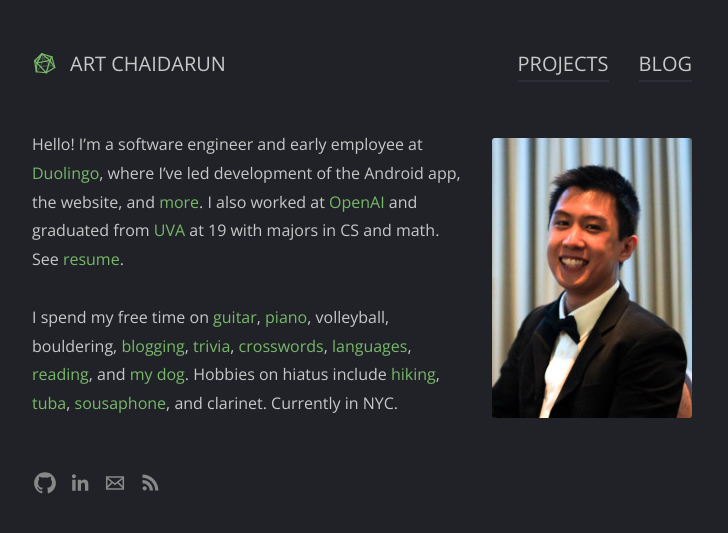
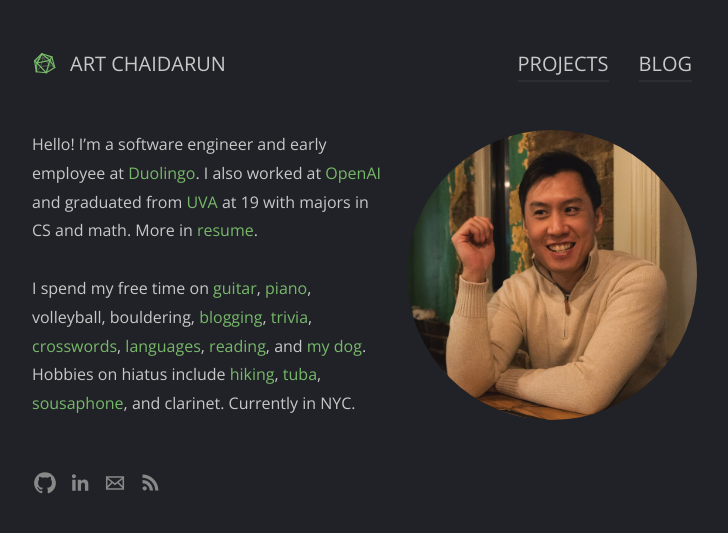
Before and after one commit to artnc/personal-website, a Jekyll site: the page built from src/index.md, in a window 1280 px wide. Shown: the top 533 px of the page, without its empty margins (278-1006 px from the left). Built offline with Jekyll 4.4.1, drawn with Linux system fonts in a browser that asks for light colours.

Commit message:
Update home page

```diff
--- a/src/css/main.scss
+++ b/src/css/main.scss
@@ -558,6 +558,20 @@ img.right {
 // works but isn't worth having yet another way to do styling:
 // https://stackoverflow.com/a/16844668
 
+body[data-slug=""] main {
+  img {
+    border-radius: 999px;
+    float: right;
+    margin: 8px 0 15px 20px;
+    max-width: 165px;
+
+    @media ($media-desktop) {
+      margin: 0 -5px 35px 21px;
+      max-width: 290px;
+    }
+  }
+}
+
 body[data-slug="apps-i-use"] main {
   h2 + p {
     margin-top: -20px;
--- a/src/index.md
+++ b/src/index.md
@@ -4,8 +4,8 @@ omit_h1: true
 slug: ""
 ---
 
-<img src="/img/tuba-rect-200.jpg" class="right" style="margin-top: 8px">
+<img src="/img/barboncino.jpg">
 
-Hello! I'm a software engineer and early employee at [Duolingo](https://en.wikipedia.org/wiki/Duolingo), where I've led development of the Android app, the website, and [more](/projects#duolingo). I also worked at [OpenAI](https://en.wikipedia.org/wiki/OpenAI) and graduated from [UVA](https://en.wikipedia.org/wiki/University_of_Virginia) at 19 with majors in CS and math. See [resume](/resume).
+Hello! I'm a software engineer and early employee at [Duolingo](/projects#duolingo). I also worked at [OpenAI](/projects#openai) and graduated from [UVA](https://en.wikipedia.org/wiki/University_of_Virginia) at 19 with majors in CS and math. More in [resume](/resume).
 
 I spend my free time on [guitar](/musescore-tab), [piano](https://soundcloud.com/artnc), volleyball, bouldering, [blogging](/blog), [trivia](https://learnedleague.com/profiles.php?91076), [crosswords](https://www.crosswordtournament.com/2023/standings/rank.htm), [languages](https://www.duolingo.com/profile/artnc), [reading](/ten-years-of-logging-my-life#media-chart), and [my dog](/img/snorlax.jpg). Hobbies on hiatus include [hiking](/camino-de-santiago), [tuba](https://en.wikipedia.org/wiki/East_Winds_Symphonic_Band), [sousaphone](/img/sousaphone.jpg), and clarinet. Currently in NYC.
```
Also changed, not shown: src/projects/_posts/2011-10-08-projects.html (+3 -4 lines), src/img/barboncino.jpg (added).
